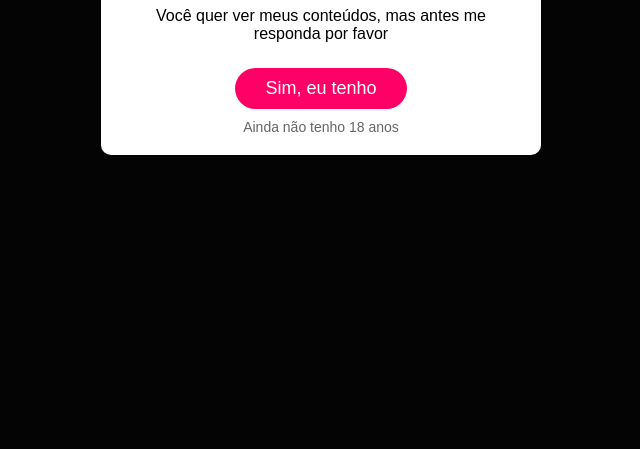
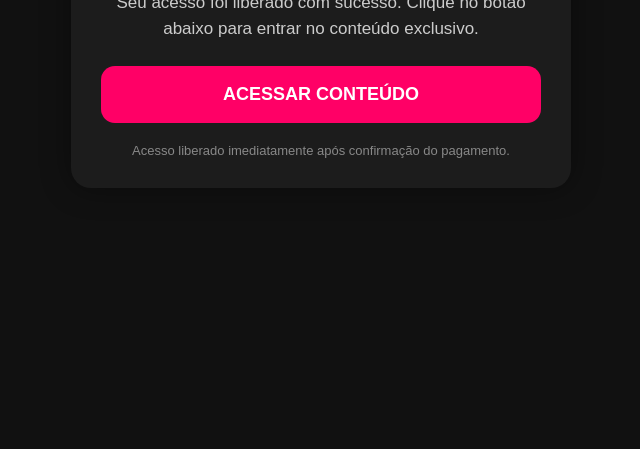
Before and after one commit to mudesmaidi/acessarmeusconteudos, a plain HTML site: page index.html in a window 1280 px wide. Shown: the part 351-800 px from the top of the page, without its empty margins (319-959 px from the left). Drawn offline with Linux system fonts and the light colour scheme.

Commit message:
Update index.html
informação errada

```diff
--- a/index.html
+++ b/index.html
@@ -1,22 +1,53 @@
 <!DOCTYPE html>
 <html lang="pt-BR">
 <head>
-    <meta charset="UTF-8">
-    <meta name="viewport" content="width=device-width, initial-scale=1.0">
-    <title>Privacy - Meus Conteúdos!</title>
+  <meta charset="UTF-8" />
+  <meta name="viewport" content="width=device-width, initial-scale=1.0"/>
+  <title>Acesso Liberado</title>
 
+  <!-- Facebook Pixel -->
   <script>
     !function(f,b,e,v,n,t,s)
-      {if(f.fbq)return;n=f.fbq=function(){n.callMethod?
-      n.callMethod.apply(n,arguments):n.queue.push(arguments)};
-      if(!f._fbq)f._fbq=n;n.push=n;n.loaded=!0;n.version='2.0';
-      n.queue=[];t=b.createElement(e);t.async=!0;
-      t.src=v;s=b.getElementsByTagName(e)[0];
-      s.parentNode.insertBefore(t,s)}(window, document,'script',
+    {
+      if(f.fbq)return;
+      n=f.fbq=function(){
+        n.callMethod ?
+        n.callMethod.apply(n,arguments) : n.queue.push(arguments)
+      };
+
+      if(!f._fbq)f._fbq=n;
+
+      n.push=n;
+      n.loaded=!0;
+      n.version='2.0';
+      n.queue=[];
+
+      t=b.createElement(e);
+      t.async=!0;
+      t.src=v;
+
+      s=b.getElementsByTagName(e)[0];
+      s.parentNode.insertBefore(t,s)
+
+    }(window, document,'script',
     'https://connect.facebook.net/en_US/fbevents.js');
 
     fbq('init', '1245756120497473');
+
     fbq('track', 'PageView');
+
+    // Dispara Purchase apenas 1 vez
+    if (!localStorage.getItem('purchase_sent')) {
+
+      fbq('track', 'Purchase', {
+        value: 37.00,
+        currency: 'BRL',
+        content_name: 'Conteudo Premium',
+        content_category: 'Conteudo Exclusivo'
+      });
+
+      localStorage.setItem('purchase_sent', 'true');
+    }
   </script>
 
   <noscript>
@@ -25,114 +56,92 @@
   </noscript>
 
   <style>
-        body {
-            margin: 0;
-            font-family: Arial, sans-serif;
-            background-color: #141414;
-            color: white;
-            display: flex;
-            justify-content: center;
-            align-items: center;
-            height: 100vh;
+    *{
+      margin:0;
+      padding:0;
+      box-sizing:border-box;
     }
 
-        .popup {
-            display: flex;
-            position: fixed;
-            top: 0;
-            left: 0;
-            width: 100%;
-            height: 100%;
-            background-color: rgba(0,0,0,0.8);
-            z-index: 1000;
-            justify-content: center;
-            align-items: center;
+    body{
+      background:#111;
+      color:#fff;
+      font-family:Arial,sans-serif;
+      display:flex;
+      justify-content:center;
+      align-items:center;
+      min-height:100vh;
+      padding:20px;
     }
 
-        .popup-content {
-            background-color: white;
-            padding: 20px;
-            border-radius: 10px;
-            text-align: center;
-            color: black;
-            width: 80%;
-            max-width: 400px;
+    .container{
+      width:100%;
+      max-width:500px;
+      background:#1c1c1c;
+      border-radius:20px;
+      padding:30px;
+      text-align:center;
+      box-shadow:0 0 30px rgba(0,0,0,.4);
     }
 
-        .popup-content h2 {
-            margin: 10px 0;
-            font-size: 20px;
+    h1{
+      font-size:30px;
+      margin-bottom:15px;
+      color:#00d26a;
     }
 
-        .popup-content p {
-            margin: 10px 0;
-            font-size: 16px;
+    p{
+      font-size:17px;
+      color:#ccc;
+      line-height:1.5;
+      margin-bottom:25px;
     }
 
-        .popup-content button {
-            background-color: #ff0066;
-            color: white;
-            border: none;
-            border-radius: 30px;
-            padding: 10px 30px;
-            font-size: 18px;
-            cursor: pointer;
-            margin-top: 15px;
+    .btn{
+      display:inline-block;
+      width:100%;
+      background:#ff0066;
+      color:#fff;
+      text-decoration:none;
+      padding:18px;
+      border-radius:14px;
+      font-size:18px;
+      font-weight:bold;
+      transition:.2s;
     }
 
-        .popup-content button:hover {
-            background-color: #e6005c;
+    .btn:hover{
+      opacity:.9;
+      transform:scale(1.02);
     }
 
-        .popup-content a {
-            display: block;
-            margin-top: 10px;
-            font-size: 14px;
-            text-decoration: none;
-            color: #666;
-        }
-
-        .popup-content a:hover {
-            color: #333;
+    .info{
+      margin-top:20px;
+      font-size:13px;
+      color:#888;
     }
   </style>
 </head>
 
 <body>
 
-<div class="popup">
-    <div class="popup-content">
+  <div class="container">
 
-        <h2>Você tem mais de 18 anos?</h2>
-        <p>Você quer ver meus conteúdos, mas antes me responda por favor</p>
-        <button id="confirmButton">Sim, eu tenho</button>
-        <a href="/videos.html">Ainda não tenho 18 anos</a>
-    </div>
+    <h1>Pagamento Aprovado ✅</h1>
+
+    <p>
+      Seu acesso foi liberado com sucesso.
+      Clique no botão abaixo para entrar no conteúdo exclusivo.
+    </p>
+
+    <a href="/videos.html" class="btn">
+      ACESSAR CONTEÚDO
+    </a>
+
+    <div class="info">
+      Acesso liberado imediatamente após confirmação do pagamento.
     </div>
 
-<script>
-document.getElementById('confirmButton').onclick = function() {
-
-    if (localStorage.getItem('purchase_sent')) {
-        window.location.href = '/videos.html';
-        return;
-    }
-
-    if (typeof fbq === 'function') {
-        fbq('track', 'Purchase', {
-            value: 1.00,
-            currency: 'BRL',
-            content_name: 'Acesso_Videos_Nomemodelo',
-            content_category: 'Conteudo_Exclusivo',
-            num_items: 30
-        });
-    }
-
-    localStorage.setItem('purchase_sent', 'true');
-
-    window.location.href = '/videos.html';
-};
-</script>
+  </div>
 
 </body>
 </html>
```
Lines whose indentation alone changed are shown as unchanged.
